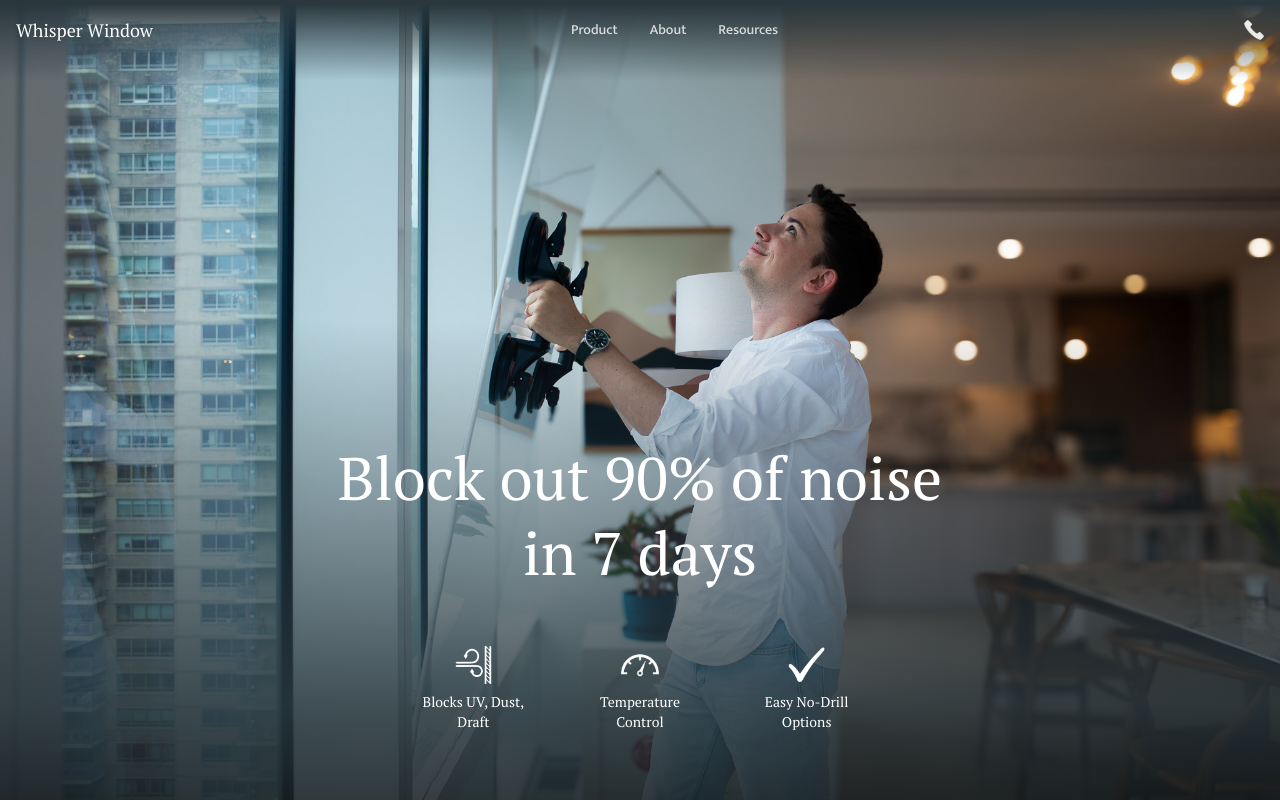
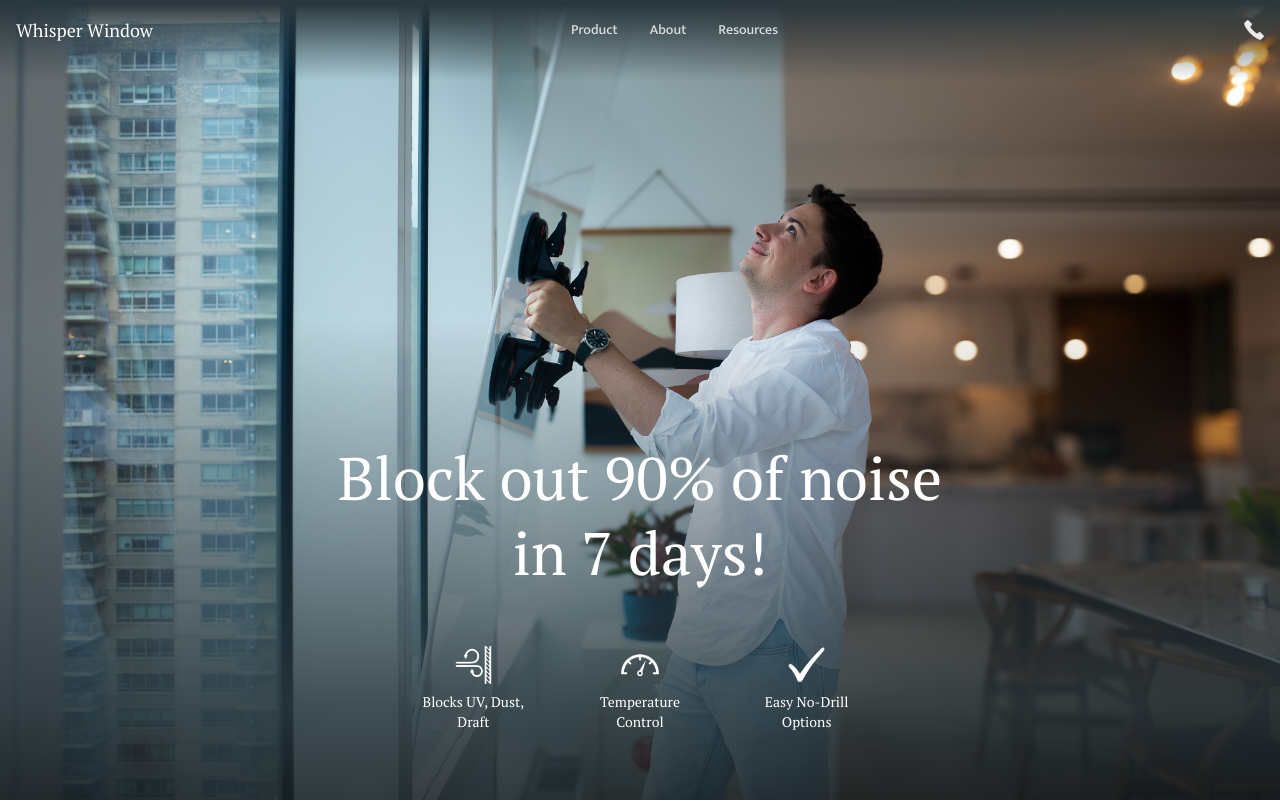
Before and after one commit to marissapang/whisperwindows, a Next.js app: page / in a window 1280 px wide. Shown: the top 802 px of the page. Built offline with nearby package versions, Linux system fonts and the light colour scheme.

Commit message:
testing if new clone impacts existing repo

```diff
--- a/app/page.tsx
+++ b/app/page.tsx
@@ -46,7 +46,7 @@ export default function Home() {
             text-2xl md:text-4xl/tight lg:text-5xl/tight xl:text-6xl/tight
             lg:max-w-[650px] lg:m-auto
           ">
-            Block out 90% of noise in 7 days
+            Block out 90% of noise in 7 days!
           </h2>
           <div className="
             flex justify-around max-w-[500px] m-0 m-auto
```
Also changed, not shown: 1 other file (tests, documents, lock files or other folders).
